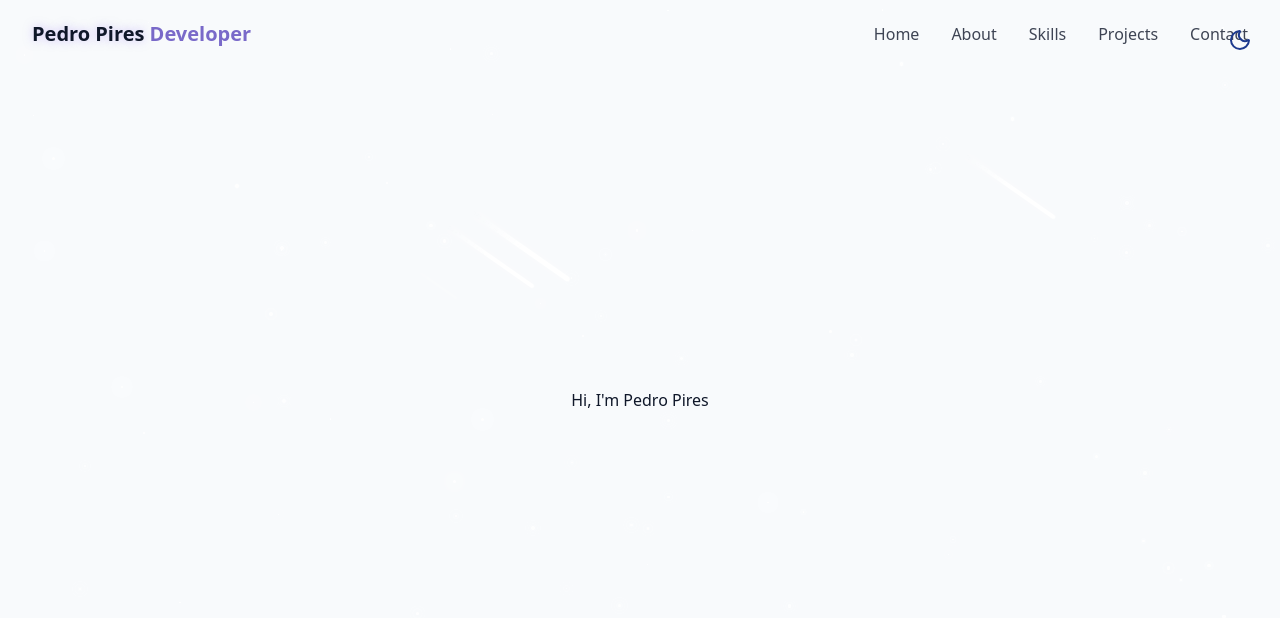
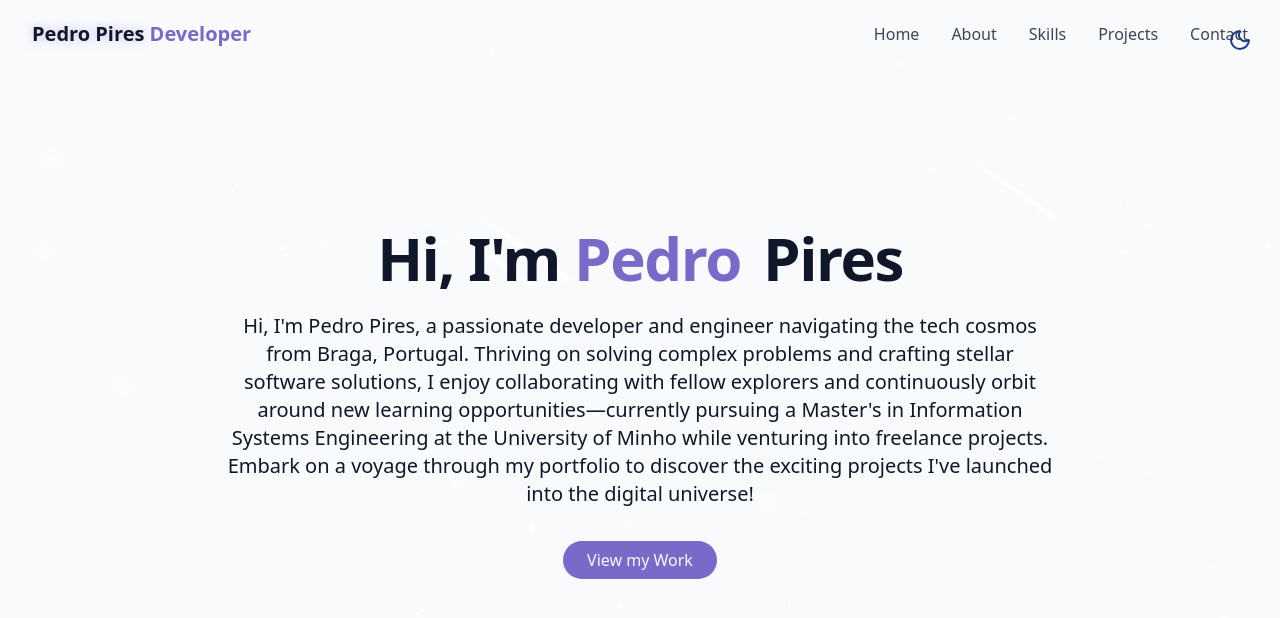
Before and after one commit to ppires21/portfolio, a React (Vite) app: page / in a window 1280 px wide. Shown: the top 618 px of the page. Built offline with nearby package versions, Linux system fonts and the light colour scheme.

Commit message:
Hero section with button

```diff
--- a/src/components/HeroSection.jsx
+++ b/src/components/HeroSection.jsx
@@ -5,12 +5,22 @@ export const HeroSection = () => {
     >
         <div className="container max-w-4xl mx-auto text-center z-10">
             <div className = "space-y-6">
+                <h1 className = "text-4xl md:text-6xl font-bold tracking-tight">
+                    <span className = "opacity-0  animate-fade-in"> Hi, I'm </span>
+                    <span className = "text-primary opacity-0  animate-fade-in-delay-1"> Pedro </span>
+                    <span className = "text-gradient ml-2 opacity-0  animate-fade-in-delay-2"> Pires </span>
+                </h1>
 
-                <h1>
-                    <span> Hi, I'm </span>
-                    <span> Pedro </span>
-                    <span> Pires </span>
-                </h1>
+            <p className = "text-lg md:text-xl text-muted-foreground max-2-2xl mx-auto opacity-0 animate-fade-in-delay-3">
+                Hi, I'm Pedro Pires, a passionate developer and engineer navigating the tech cosmos from Braga, Portugal. Thriving on solving complex problems and crafting stellar software solutions, I enjoy collaborating with fellow explorers and continuously orbit around new learning opportunities—currently pursuing a Master's in Information Systems Engineering at the University of Minho while venturing into freelance projects. Embark on a voyage through my portfolio to discover the exciting projects I've launched into the digital universe!
+            </p>
+
+            <div className = "pt-4 opacity-0 animate-fade-in-delay-4">
+                <a href="#projects" className = "cosmic-button">
+                    View my Work
+                </a>
+            </div>
+
 
             </div>
 
--- a/src/index.css
+++ b/src/index.css
@@ -145,7 +145,7 @@
   border: 1px solid transparent;
 }
 
-@utility cosmic-buttonr{
+@utility cosmic-button{
   @apply px-6 py-2 rounded-full bg-primary text-primary-foreground font-medium transition-all duration-300 hover:shadow-[0_0_10ox_rgba(139,92,246,0.5)] hover:scale-105 active:scale-95;
 }
 
```
